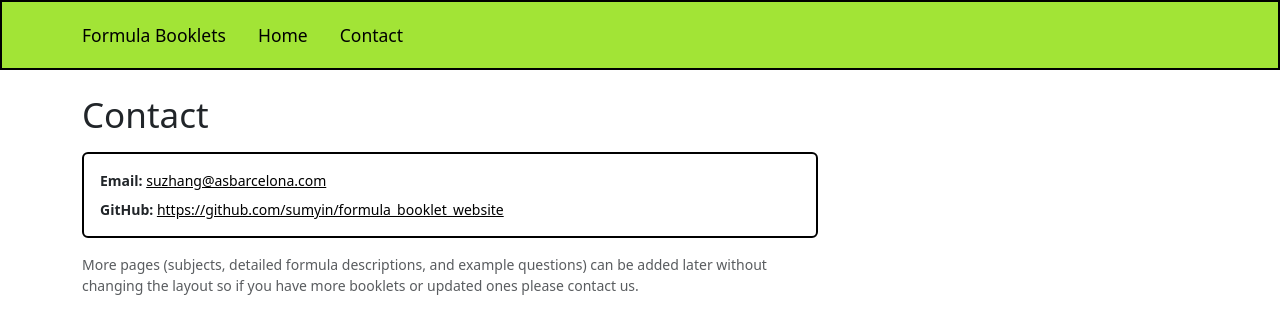
After one commit to SumYin/formula_booklet_website, a Flask app: page /contact in a window 1280 px wide. The commit adds this page. Shown: the top 334 px of the page. Run offline with Flask 3, Linux system fonts and the light colour scheme; some libraries are stand-ins or nearby versions.

Commit message:
Add contact page and interactive card effects
Introduced a new contact page with email and GitHub info, updated navigation to include a Contact link, and added interactive glow and matrix effects to booklet cards using custom CSS and JavaScript. Updated references from 'booklet' to 'booklets' for folder consistency, and improved configuration handling for contact details. Minor README and .gitignore adjustments included.

```diff
--- a/flask_app.py
+++ b/flask_app.py
@@ -7,7 +7,7 @@ from flask import Flask, abort, render_template, send_from_directory
 
 
 BASE_DIR = Path(__file__).resolve().parent
-BOOKLETS_FOLDER = BASE_DIR / "booklet"
+BOOKLETS_FOLDER = BASE_DIR / "booklets"
 
 
 @dataclass(frozen=True)
@@ -22,6 +22,13 @@ _FILENAME_RE = re.compile(r"^(?P<name>.+)_(?P<year>\d{4})\.pdf$", re.IGNORECASE)
 
 def create_app() -> Flask:
     app = Flask(__name__)
+
+    app.config.from_mapping(
+        CONTACT_EMAIL=os.environ.get("CONTACT_EMAIL", "suzhang@asbarcelona.com"),
+        GITHUB_REPO_URL=os.environ.get(
+            "GITHUB_REPO_URL", "https://github.com/sumyin/formula_booklet_website"
+        ),
+    )
 
     @app.get("/")
     def index():
@@ -41,7 +48,16 @@ def create_app() -> Flask:
 
                 items.append(BookletItem(filename=entry, name=name, year=year))
 
-        return render_template("index.html", items=items)
+        return render_template("index.html", items=items, active_page="home")
+
+    @app.get("/contact")
+    def contact():
+        return render_template(
+            "contact.html",
+            active_page="contact",
+            contact_email=app.config["CONTACT_EMAIL"],
+            github_repo_url=app.config["GITHUB_REPO_URL"],
+        )
 
     @app.get("/booklets/<path:filename>")
     def serve_booklet(filename: str):
--- /dev/null
+++ b/static/css/custom.css
@@ -0,0 +1,84 @@
+:root {
+  --card-glow-strength: 0.28;
+  --card-glow-softness: 62%;
+}
+
+.fx-card,
+.booklet-card {
+  position: relative;
+  overflow: hidden;
+  isolation: isolate;
+}
+
+.fx-card::before,
+.booklet-card::before {
+  content: "";
+  position: absolute;
+  inset: 0;
+  border-radius: var(--bs-card-border-radius);
+  pointer-events: none;
+  opacity: 0;
+  transition: opacity 240ms ease;
+  z-index: 0;
+
+  /* Subtle inner glow that follows the cursor via --glow-x/--glow-y */
+  background: radial-gradient(
+    220px circle at var(--glow-x, 50%) var(--glow-y, 40%),
+    rgba(var(--bs-primary-rgb), var(--card-glow-strength)),
+    transparent var(--card-glow-softness)
+  );
+}
+
+.fx-card::after,
+.booklet-card::after {
+  content: "";
+  position: absolute;
+  inset: 0;
+  border-radius: var(--bs-card-border-radius);
+  pointer-events: none;
+  opacity: 0;
+  transition: opacity 240ms ease;
+  z-index: 0;
+
+  /* Soft edge highlight to make the glow feel "around the edges inside" */
+  box-shadow:
+    inset 0 0 0 1px rgba(var(--bs-primary-rgb), 0.35),
+    inset 0 0 18px rgba(var(--bs-primary-rgb), 0.18);
+}
+
+.fx-card .fx-matrix,
+.booklet-card .card-matrix {
+  position: absolute;
+  inset: 0;
+  padding: var(--bs-card-spacer-y) var(--bs-card-spacer-x);
+  pointer-events: none;
+  user-select: none;
+  z-index: 1;
+
+  font-family: var(--bs-font-monospace);
+  font-size: 0.72rem;
+  line-height: 1.05;
+  letter-spacing: 0.12em;
+  opacity: 0;
+  transition: opacity 240ms ease;
+
+  color: rgba(var(--bs-body-color-rgb), 0.28);
+  white-space: pre;
+}
+
+.fx-card:hover::before,
+.fx-card:hover::after,
+.fx-card:hover .fx-matrix,
+.booklet-card:hover::before,
+.booklet-card:hover::after,
+.booklet-card:hover .card-matrix {
+  opacity: 1;
+}
+
+.fx-card .card-body,
+.fx-card .card-footer,
+.booklet-card .card-body,
+.booklet-card .card-footer {
+  position: relative;
+  z-index: 2;
+}
--- a/templates/base.html
+++ b/templates/base.html
@@ -7,11 +7,48 @@
 
     <!-- Bootswatch (Bootstrap 5) - Brite theme (local) -->
     <link rel="stylesheet" href="{{ url_for('static', filename='css/bootstrap.css') }}" />
+    <link rel="stylesheet" href="{{ url_for('static', filename='css/custom.css') }}" />
   </head>
   <body>
-    <nav class="navbar navbar-expand-lg bg-primary" data-bs-theme="dark">
+    <nav class="navbar navbar-expand-lg bg-primary" data-bs-theme="light">
       <div class="container">
-        <a class="navbar-brand" href="{{ url_for('index') }}">Formula Booklets</a>
+        <a class="navbar-brand text-dark" href="{{ url_for('index') }}">Formula Booklets</a>
+
+        <button
+          class="navbar-toggler"
+          type="button"
+          data-bs-toggle="collapse"
+          data-bs-target="#navbarColor01"
+          aria-controls="navbarColor01"
+          aria-expanded="false"
+          aria-label="Toggle navigation"
+        >
+          <span class="navbar-toggler-icon"></span>
+        </button>
+
+        <div class="collapse navbar-collapse" id="navbarColor01">
+          <ul class="navbar-nav me-auto">
+            <li class="nav-item">
+              <a
+                class="nav-link text-dark {% if active_page == 'home' %}active{% endif %}"
+                href="{{ url_for('index') }}"
+              >
+                Home
+                {% if active_page == 'home' %}
+                  <span class="visually-hidden">(current)</span>
+                {% endif %}
+              </a>
+            </li>
+            <li class="nav-item">
+              <a
+                class="nav-link text-dark {% if active_page == 'contact' %}active{% endif %}"
+                href="{{ url_for('contact') }}"
+              >
+                Contact
+              </a>
+            </li>
+          </ul>
+        </div>
       </div>
     </nav>
 
@@ -20,5 +57,101 @@
     </main>
 
     <script src="https://cdn.jsdelivr.net/npm/bootstrap@5.3.3/dist/js/bootstrap.bundle.min.js"></script>
+    <script>
+      (function () {
+        const cards = document.querySelectorAll('[data-fx="glow-matrix"]');
+        if (!cards.length) return;
+
+        const DIGITS = '0123456789';
+
+        function buildDigits(rows, cols) {
+          let out = '';
+          for (let r = 0; r < rows; r++) {
+            let line = '';
+            for (let c = 0; c < cols; c++) {
+              // sprinkle spaces so it feels subtle
+              const roll = Math.random();
+              if (roll < 0.22) line += ' ';
+              else line += DIGITS[(Math.random() * DIGITS.length) | 0];
+            }
+            out += line + (r === rows - 1 ? '' : '\n');
+          }
+          return out;
+        }
+
+        function measureCharWidth(sampleEl) {
+          const probe = document.createElement('span');
+          const styles = getComputedStyle(sampleEl);
+          probe.style.position = 'absolute';
+          probe.style.left = '-9999px';
+          probe.style.top = '0';
+          probe.style.whiteSpace = 'pre';
+          probe.style.fontFamily = styles.fontFamily;
+          probe.style.fontSize = styles.fontSize;
+          probe.style.fontWeight = styles.fontWeight;
+          probe.style.letterSpacing = styles.letterSpacing;
+          probe.textContent = '0000000000';
+          document.body.appendChild(probe);
+          const w = probe.getBoundingClientRect().width / 10;
+          probe.remove();
+          return Math.max(1, w);
+        }
+
+        for (const card of cards) {
+          const matrix = card.querySelector('.fx-matrix');
+          let timer = null;
+          let clearTimer = null;
+
+          function setGlowFromEvent(evt) {
+            const rect = card.getBoundingClientRect();
+            const x = ((evt.clientX - rect.left) / rect.width) * 100;
+            const y = ((evt.clientY - rect.top) / rect.height) * 100;
+            card.style.setProperty('--glow-x', x.toFixed(2) + '%');
+            card.style.setProperty('--glow-y', y.toFixed(2) + '%');
+          }
+
+          card.addEventListener('mousemove', setGlowFromEvent);
+          card.addEventListener('mouseenter', (evt) => {
+            setGlowFromEvent(evt);
+            if (!matrix) return;
+
+            if (clearTimer) {
+              clearTimeout(clearTimer);
+              clearTimer = null;
+            }
+
+            // Estimate density based on card size
+            const rect = card.getBoundingClientRect();
+            const ms = getComputedStyle(matrix);
+            const padX = parseFloat(ms.paddingLeft) + parseFloat(ms.paddingRight);
+            const padY = parseFloat(ms.paddingTop) + parseFloat(ms.paddingBottom);
+            const charW = measureCharWidth(matrix);
+            const cols = Math.max(22, Math.floor((rect.width - padX) / charW));
+            const rows = Math.max(8, Math.floor((rect.height - padY) / 18));
+
+            if (timer) clearInterval(timer);
+            matrix.textContent = buildDigits(rows, cols);
+            timer = setInterval(() => {
+              matrix.textContent = buildDigits(rows, cols);
+            }, 80);
+          });
+
+          card.addEventListener('mouseleave', () => {
+            if (timer) {
+              clearInterval(timer);
+              timer = null;
+            }
+            if (matrix) {
+              // Let opacity transition handle the fade-out; clear after.
+              if (clearTimer) clearTimeout(clearTimer);
+              clearTimer = setTimeout(() => {
+                matrix.textContent = '';
+                clearTimer = null;
+              }, 260);
+            }
+          });
+        }
+      })();
+    </script>
   </body>
 </html>
--- /dev/null
+++ b/templates/contact.html
@@ -0,0 +1,28 @@
+{% extends 'base.html' %}
+
+{% block title %}Contact — Formula Booklets{% endblock %}
+
+{% block content %}
+  <div class="row">
+    <div class="col-lg-8">
+      <h1 class="mb-3">Contact</h1>
+
+      <div class="card">
+        <div class="card-body">
+          <p class="mb-2">
+            <strong>Email:</strong>
+            <a href="mailto:{{ contact_email }}">{{ contact_email }}</a>
+          </p>
+          <p class="mb-0">
+            <strong>GitHub:</strong>
+            <a href="{{ github_repo_url }}" target="_blank" rel="noopener">{{ github_repo_url }}</a>
+          </p>
+        </div>
+      </div>
+
+      <p class="text-muted mt-3 mb-0">
+        More pages (subjects, detailed formula descriptions, and example questions) can be added later without changing the layout so if you have more booklets or updated ones please contact us.
+      </p>
+    </div>
+  </div>
+{% endblock %}
--- a/templates/index.html
+++ b/templates/index.html
@@ -12,7 +12,8 @@
         <div class="row row-cols-1 row-cols-md-2 g-3">
           {% for item in items %}
             <div class="col">
-              <div class="card h-100">
+              <div class="card h-100 fx-card" data-fx="glow-matrix">
+                <div class="fx-matrix" aria-hidden="true"></div>
                 <div class="card-body">
                   <h5 class="card-title mb-1">{{ item.name }}</h5>
                   {% if item.year %}
@@ -23,7 +24,7 @@
 
                   <a
                     class="btn btn-primary"
-                    href="{{ url_for('serve_booklets', filename=item.filename) }}"
+                    href="{{ url_for('serve_booklet', filename=item.filename) }}"
                     target="_blank"
                     rel="noopener"
                   >
```
Also changed, not shown: README.md, 1 other file.
